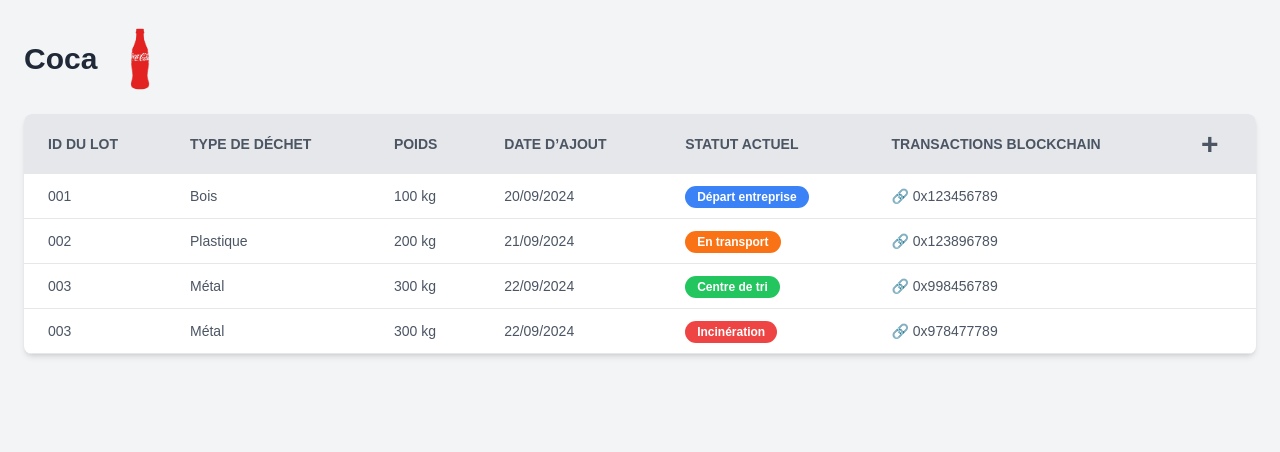
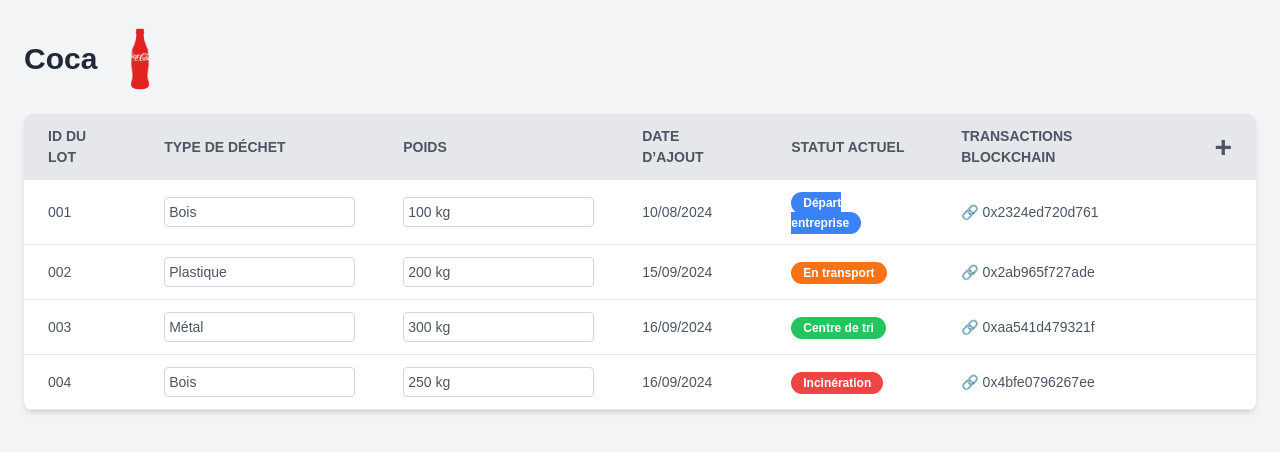
Before and after one commit to 18Wangu/Hackathon-Dauphine-ClearCycle, a Next.js app: page / in a window 1280 px wide. Shown: the top 452 px of the page. Built offline with nearby package versions, Linux system fonts and the light colour scheme.

Commit message:
ajout nouvelle ligne

```diff
--- a/src/app/page.tsx
+++ b/src/app/page.tsx
@@ -1,14 +1,63 @@
-import React from 'react';
+"use client";
+
+import React, { useState } from 'react';
 import Image from 'next/image';
 import Image1 from '../public/coca.png';
 
+interface DataItem {
+  id: string;
+  type: string;
+  weight: string;
+  date: string;
+  status: string;
+  transaction: string;
+  [key: string]: string;
+}
+
 const Dashboard = () => {
-  const data = [
-    { id: '001', type: 'Bois', weight: '100 kg', date: '20/09/2024', status: 'depart-entreprise', transaction: '0x123456789' },
-    { id: '002', type: 'Plastique', weight: '200 kg', date: '21/09/2024', status: 'en-transport', transaction: '0x123896789' },
-    { id: '003', type: 'Métal', weight: '300 kg', date: '22/09/2024', status: 'centre-de-tri', transaction: '0x998456789' },
-    { id: '003', type: 'Métal', weight: '300 kg', date: '22/09/2024', status: 'incineration', transaction: '0x978477789' },
-  ];
+  const [data, setData] = useState<DataItem[]>([
+    { id: '001', type: 'Bois', weight: '100 kg', date: '10/08/2024', status: 'depart-entreprise', transaction: '0x2324ed720d761' },
+    { id: '002', type: 'Plastique', weight: '200 kg', date: '15/09/2024', status: 'en-transport', transaction: '0x2ab965f727ade' },
+    { id: '003', type: 'Métal', weight: '300 kg', date: '16/09/2024', status: 'centre-de-tri', transaction: '0xaa541d479321f' },
+    { id: '004', type: 'Bois', weight: '250 kg', date: '16/09/2024', status: 'incineration', transaction: '0x4bfe0796267ee' },
+  ]);
+
+  // Function to generate the next unique ID (auto-increment)
+  const generateNextId = () => {
+    const lastId = data.length > 0 ? parseInt(data[data.length - 1].id) : 0;
+    return (lastId + 1).toString().padStart(3, '0');
+  };
+
+  // Function to generate a random transaction hash
+  const generateTransaction = () => {
+    return '0x' + Math.floor(Math.random() * 0xfffffffffffff).toString(16);
+  };
+
+  // Function to format today's date as 'DD/MM/YYYY'
+  const getCurrentDate = () => {
+    const today = new Date();
+    return today.toLocaleDateString('fr-FR'); // Format date to 'DD/MM/YYYY'
+  };
+
+  // Handle add new row when "+" is clicked
+  const handleAddRow = () => {
+    const newRow = {
+      id: generateNextId(),
+      type: '', // User will input
+      weight: '', // User will input
+      date: getCurrentDate(),
+      status: 'depart-entreprise',
+      transaction: generateTransaction(),
+    };
+    setData([...data, newRow]);
+  };
+
+  // Handle input change for type and weight
+  const handleInputChange = (index: number, field: string, value: string) => {
+    const updatedData = [...data];
+    updatedData[index][field] = value; // Now TypeScript will accept this
+    setData(updatedData);
+  };
 
   const statusClasses = (status: string) => {
     switch (status) {
@@ -46,15 +95,31 @@
             <th className="py-3 px-6 text-left">Date d’ajout</th>
             <th className="py-3 px-6 text-left">Statut actuel</th>
             <th className="py-3 px-6 text-left">Transactions blockchain</th>
-            <th className="py-3 px-6 text-left text-3xl hover:text-blue-500 hover:cursor-pointer">+</th>
+            <th className="py-3 px-6 text-left text-3xl hover:text-blue-500 hover:cursor-pointer" onClick={handleAddRow}>+</th>
           </tr>
         </thead>
         <tbody className="text-gray-600 text-sm">
-          {data.map((item) => (
+          {data.map((item, index) => (
             <tr key={item.id} className="border-b border-gray-200 hover:bg-gray-100">
               <td className="py-3 px-6">{item.id}</td>
-              <td className="py-3 px-6">{item.type}</td>
-              <td className="py-3 px-6">{item.weight}</td>
+              <td className="py-3 px-6">
+                <input
+                  type="text"
+                  value={item.type}
+                  onChange={(e) => handleInputChange(index, 'type', e.target.value)}
+                  className="border border-gray-300 rounded p-1"
+                  placeholder="Type de déchet"
+                />
+              </td>
+              <td className="py-3 px-6">
+                <input
+                  type="text"
+                  value={item.weight}
+                  onChange={(e) => handleInputChange(index, 'weight', e.target.value)}
+                  className="border border-gray-300 rounded p-1"
+                  placeholder="Poids"
+                />
+              </td>
               <td className="py-3 px-6">{item.date}</td>
               <td className="py-3 px-6">
                 <span className={`py-1 px-3 rounded-full text-xs font-bold ${statusClasses(item.status)}`}>
```
